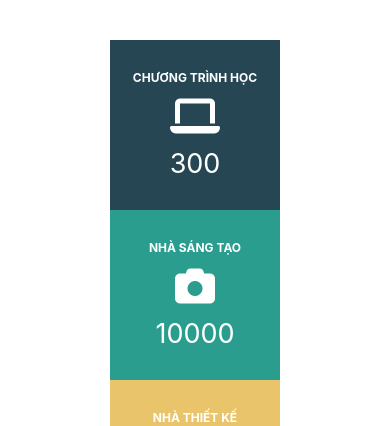
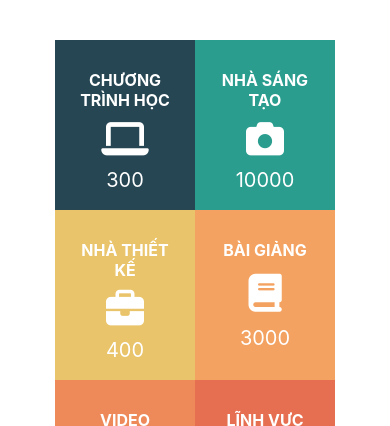
Before and after one commit to vythaoht/vlearning-project-g2, a React (Create React App) app: page /course in a window 390 px wide. Shown: the part 418-844 px from the top of the page. Built offline with nearby package versions, Linux system fonts and the light colour scheme; no server answers; a web font is replaced by a local one.

Commit message:
update fix responsiveCoursePage

```diff
--- a/src/Pages/CourseDetailsPage/courseDetailsPage.module.scss
+++ b/src/Pages/CourseDetailsPage/courseDetailsPage.module.scss
@@ -56,7 +56,7 @@
           }
 
           @media screen and (max-width: 992px) {
-            column-gap: 0;
+            column-gap: 50px;
           }
 
           .contentLeft__info {
--- a/src/Pages/CoursePage/coursePage.module.scss
+++ b/src/Pages/CoursePage/coursePage.module.scss
@@ -15,7 +15,7 @@
     }
 
     .course__contentList {
-        padding: 50px;
+        padding: 50px 0 50px 0;
 
         .row {
             display: flex;
@@ -23,7 +23,6 @@
             justify-content: center;
 
             .course__item {
-                padding: 0;
                 width: 170px;
                 height: 170px;
 
@@ -105,3 +104,86 @@
         }
     }
 }
+
+@media screen and (max-width: 992px) {
+    .course {
+
+        .course__contentList {
+
+            .row {
+
+                .course__item {
+                    width: 140px;
+
+                    h6 {
+                        font-size: 16px;
+                    }
+
+                    i {
+                        font-size: 38px;
+                    }
+
+                    p {
+                        font-size: 20px;
+                    }
+                }
+            }
+        }
+    }
+}
+
+@media screen and (max-width: 768px) {
+    .course {
+
+        .course__contentList {
+            padding: 50px;
+
+            .row {
+
+                .course__item {
+                    width: 160px;
+
+                    h6 {
+                        font-size: 16px;
+                    }
+
+                    i {
+                        font-size: 38px;
+                    }
+
+                    p {
+                        font-size: 20px;
+                    }
+                }
+            }
+        }
+    }
+}
+
+@media screen and (max-width: 576px) {
+    .course {
+
+        .course__contentList {
+            padding: 50px 0 50px 0;
+
+            .row {
+
+                .course__item {
+                    width: 140px;
+
+                    h6 {
+                        font-size: 16px;
+                    }
+
+                    i {
+                        font-size: 38px;
+                    }
+
+                    p {
+                        font-size: 20px;
+                    }
+                }
+            }
+        }
+    }
+}
--- a/src/Pages/CoursePage/index.tsx
+++ b/src/Pages/CoursePage/index.tsx
@@ -37,28 +37,28 @@ function CoursePage({ }: Props) {
 
             <div className={styles.course__contentList}>
                 <div className={styles.row}>
-                    <div className={cls('col-md-2 col-sm-4', styles.course__item)}>
+                    <div className={cls(styles.course__item)}>
                         <div className={cls(styles.course__box, styles.backgound1)}>
                             <h6>Chương trình học</h6>
                             <i className="fas fa-laptop" />
                             <p>300</p>
                         </div>
                     </div>
-                    <div className={cls('col-md-2 col-sm-4', styles.course__item)}>
+                    <div className={cls(styles.course__item)}>
                         <div className={cls(styles.course__box, styles.backgound2)}>
                             <h6>Nhà sáng tạo</h6>
                             <i className="fas fa-camera" />
                             <p>10000</p>
                         </div>
                     </div>
-                    <div className={cls('col-md-2 col-sm-4', styles.course__item)}>
+                    <div className={cls(styles.course__item)}>
                         <div className={cls(styles.course__box, styles.backgound3)}>
                             <h6>Nhà thiết kế</h6>
                             <i className="fas fa-briefcase" />
                             <p>400</p>
                         </div>
                     </div>
-                    <div className={cls('col-md-2 col-sm-4', styles.course__item)}>
+                    <div className={cls(styles.course__item)}>
                         <div className={cls(styles.course__box, styles.backgound4)}>
                             <h6>Bài giảng</h6>
                             <i className="fas fa-book" />
```
